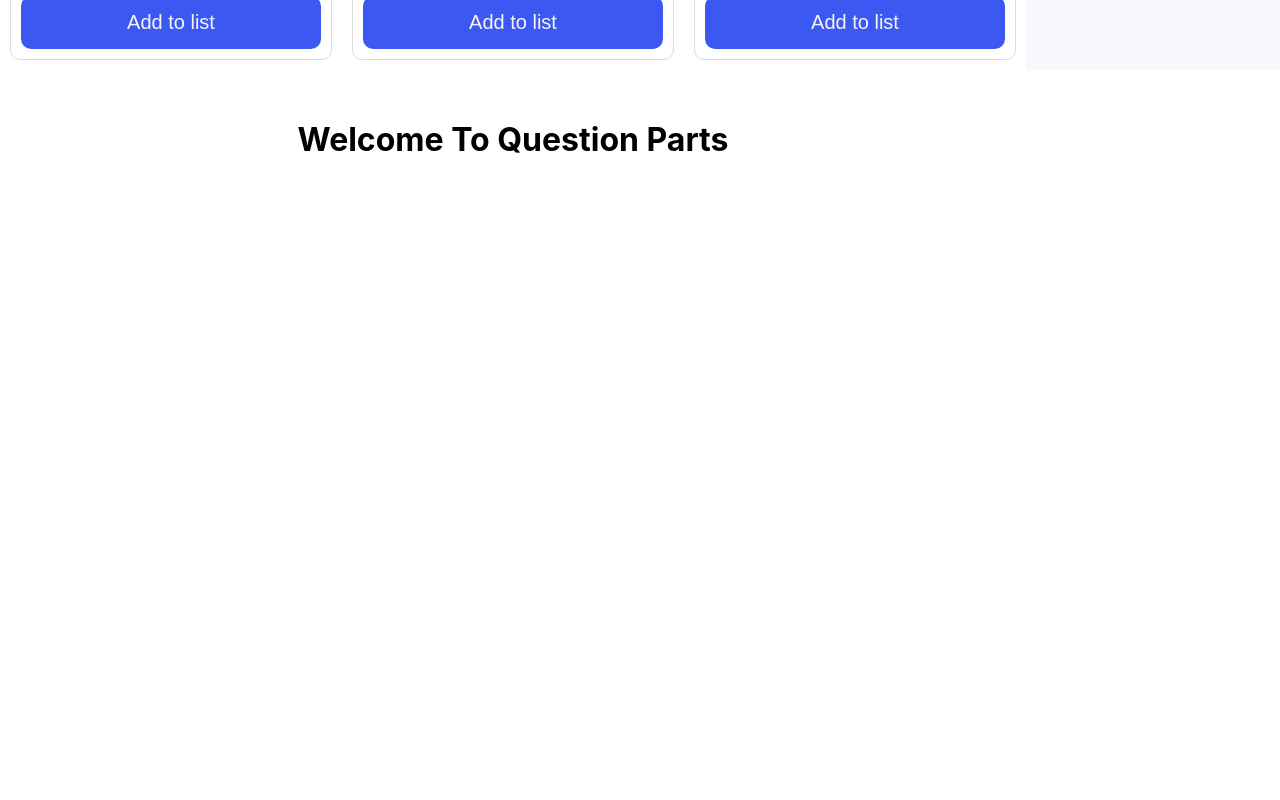
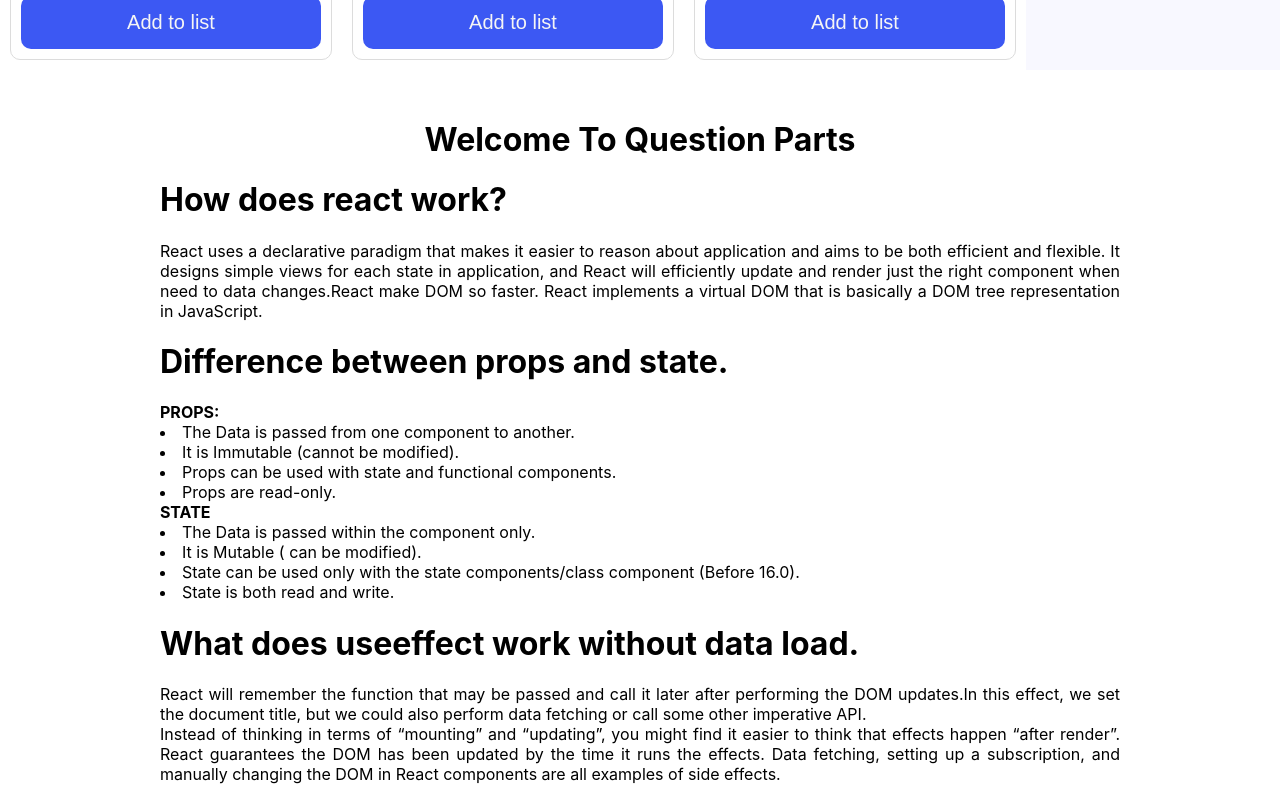
Before and after one commit to farukphero/Assignment-8-daily-activities, a React (Create React App) app: page / in a window 1280 px wide. Shown: the part 918-1718 px from the top of the page. Before the commit the page ends 1098 px from the top, so only its background shows below. Built offline with nearby package versions, Linux system fonts and the light colour scheme.

Commit message:
questions added

```diff
--- a/src/components/Cart/Questions/Questions.css
+++ b/src/components/Cart/Questions/Questions.css
@@ -0,0 +1,5 @@
+.question-container{
+   width: 75%;
+   margin: 0 auto;
+   text-align: justify;
+}
--- a/src/components/Cart/Questions/Questions.js
+++ b/src/components/Cart/Questions/Questions.js
@@ -1,12 +1,39 @@
 import React from 'react';
-
+import './Questions.css'
 const Questions = () => {
   return (
     <div>
       <h1 style={{ marginTop: '50px' }}>Welcome To Question Parts</h1>
-      <div></div>
-      <div></div>
-      <div></div>
+      <div  className='question-container'>
+        <div>
+        <h1>How does react work?</h1>
+        <p>React uses a declarative paradigm that makes it easier to reason about application and aims to be both efficient and flexible. It designs simple views for each state in application, and React will efficiently update and render just the right component when need to data changes.React make DOM so faster. React implements a virtual DOM that is basically a DOM tree representation in JavaScript. </p>
+      </div>
+
+      <div>
+        <h1>Difference between props and state.</h1>
+        <p> <b>PROPS:</b>
+          <li>The Data is passed from one component to another.</li>
+          <li>It is Immutable (cannot be modified).</li>
+          <li>Props can be used with state and functional components.</li>
+          <li>Props are read-only.</li>
+          <b>STATE</b>
+          <li>The Data is passed within the component only.</li>
+          <li>It is Mutable ( can be modified).</li>
+          <li>State can be used only with the state components/class component (Before 16.0).</li>
+          <li>State is both read and write.</li>
+        </p>
+      </div>
+
+      <div>
+        <h1>What does useeffect work without data load.</h1>
+        <p>React will remember the function that may be passed and call it later after performing the DOM updates.In this effect, we set the document title, but we could also perform data fetching or call some other imperative API. <br />
+        Instead of thinking in terms of “mounting” and “updating”, you might find it easier to think that effects happen “after render”. React guarantees the DOM has been updated by the time it runs the effects.
+        Data fetching, setting up a subscription, and manually changing the DOM in React components are all examples of side effects.
+        </p>
+      </div>
+      </div>
+
     </div>
   );
 };
--- a/src/components/Home/Home.js
+++ b/src/components/Home/Home.js
@@ -7,8 +7,9 @@ import PersonalInfo from '../PersonalInfo/PersonalInfo';
 import './Home.css'
 const Home = () => {
   return (
-    <div className='home-container'>
-      <div>
+    <div>
+      <div className='home-container'>
+        <div>
         <h1>Faruk's daily activity</h1>
        <Carts></Carts>
       </div>
@@ -18,6 +19,7 @@ const Home = () => {
         <Break></Break>
         <Exercise></Exercise>
       </div>
+      </div>
         <Questions></Questions>
     </div>
   );
```
